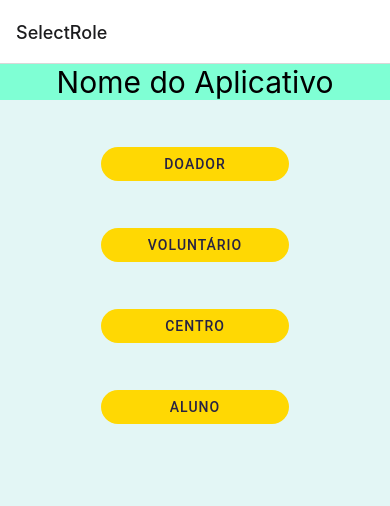
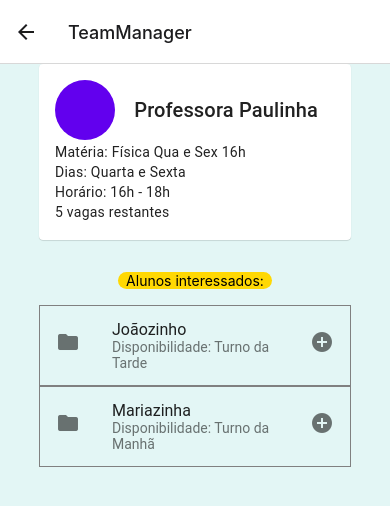
Before and after one commit to timeDe-sort/hackthon-lets-code, a React Native app in the folder hackthon/: screen /TeamManager in a window 390 px wide. Shown: the top 506 px of the page. Built offline with nearby package versions, Linux system fonts and the light colour scheme.

Commit message:
Atualizando os styles e adicionando novas telas

```diff
--- a/hackthon/App.js
+++ b/hackthon/App.js
@@ -1,8 +1,6 @@
 import * as React from 'react';
-import { Button, View } from 'react-native';
 import { NavigationContainer } from '@react-navigation/native';
 import { createStackNavigator } from '@react-navigation/stack';
-
 import Login from './screens/Login';
 import HomeScreen from './screens/HomeScreen';
 import SelectRole from './screens/SelectRole';
@@ -17,6 +15,8 @@ import Students from './screens/Students';
 import TeacherAndClasses from './screens/TeacherAndClasses';
 import Donators from './screens/Donators';
 import AboutUs from './screens/AboutUs';
+import { TeamManager } from './screens/TeamManager';
+import { StudentProfileCenter } from './screens/StudentProfileCenter';
 
 
 const Stack = createStackNavigator();
@@ -38,6 +38,8 @@ function MyStack() {
       <Stack.Screen name="TeacherAndClasses" component={TeacherAndClasses} />
       <Stack.Screen name="Donators" component={Donators} />
       <Stack.Screen name="AboutUs" component={AboutUs} />
+      <Stack.Screen name="TeamManager" component={TeamManager} />
+      <Stack.Screen name="StudentProfileCenter" component={StudentProfileCenter} />
 
     </Stack.Navigator>
   );
--- a/hackthon/screens/Accompaniment.js
+++ b/hackthon/screens/Accompaniment.js
@@ -11,7 +11,7 @@ function Accompaniment(){
 
     return(
       <ScrollView style={styles.backGround}>
-        <Card>
+        <Card style={styles.card}>
           <Card.Content>
               <View style={{ flexDirection: "row", alignItems: 'center'}}>
                   <Title>    Aluno Joãozinho</Title>
--- a/hackthon/screens/Classes.js
+++ b/hackthon/screens/Classes.js
@@ -1,7 +1,7 @@
 import { Avatar, Card, IconButton } from 'react-native-paper';
 import * as React from 'react';
 import { Title, Paragraph } from 'react-native-paper';
-import { Button , View , ScrollView, Text, SafeAreaView } from 'react-native';
+import { View , Text, SafeAreaView } from 'react-native';
 import { styles } from './auxiliar/Styles';
 
 function Classes(){
--- a/hackthon/screens/Donators.js
+++ b/hackthon/screens/Donators.js
@@ -2,16 +2,17 @@ import { Avatar, Card } from 'react-native-paper';
 import * as React from 'react';
 import { Title, Paragraph } from 'react-native-paper';
 import { View , SafeAreaView } from 'react-native';
+import { styles } from './auxiliar/Styles';
 
 function Donators(){
 
 
 
     return(
-        <SafeAreaView>
+        <SafeAreaView style={styles.backGround}>
             <View>
 
-                <Card>
+                <Card style={styles.card}>
                     <Card.Content>
                         <View style={{ flexDirection: "row", alignItems: 'center'}}>
                             <Avatar.Image size={60}></Avatar.Image>
@@ -23,7 +24,7 @@ function Donators(){
                     </Card.Content>
                 </Card>
             </View>
-            <Card>
+            <Card style={styles.card}>
                 <Card.Content>
                     <View style={{ flexDirection: "row", alignItems: 'center'}}>
                         <Avatar.Image size={60}></Avatar.Image>
--- /dev/null
+++ b/hackthon/screens/StudentProfileCenter.js
@@ -0,0 +1,56 @@
+
+import { List, Card, Title, Paragraph, Avatar } from 'react-native-paper';
+import { View , SafeAreaView,Text ,Pressable } from 'react-native';
+import { styles } from './auxiliar/Styles';
+
+export function StudentProfileCenter(){
+
+    return(
+        <>
+            <SafeAreaView style={styles.backGround}>
+                <Card style={styles.card}>
+                    <Card.Content>
+                        <View style={{ flexDirection: "row", alignItems: 'center'}}>
+                            <Avatar.Image size={60} style={styles.avatar}></Avatar.Image>
+                            <Title>
+                                Joãozinho
+                            </Title>
+                        </View>
+                        <Paragraph>
+                            Turmas: Matemática Terça e Quinta 14h-16h {'\n'}
+                            Horário: 16h - 18h {'\n'}
+                        </Paragraph>
+                    </Card.Content>
+                </Card>
+                <View style={{ flexDirection: "row", justifyContent: 'center'}}>
+                    <Text style={styles.text}>Ajudas: </Text>
+                </View>
+                <View style={{width:"80%", marginLeft:"10%"}}>
+                    <List.Item
+                        style={styles.listItem}
+                        title="Aulas de Física"
+                        description="Disponibilidade: Turno da Tarde Quartas e Sextas"
+                        left={props => <List.Icon {...props} icon="folder" />}
+                        right={props =>
+                            <Pressable>
+                            <List.Icon {...props} icon="plus-circle" />
+                            </Pressable>
+                        }
+                        />
+                    <List.Item
+                        style={styles.listItem}
+                        title="Material"
+                        description="Necessidades: Caneta e Borracha"
+                        left={props => <List.Icon {...props} icon="folder" />}
+                        right={props =>
+                            <Pressable>
+                            <List.Icon {...props} icon="plus-circle" />
+                            </Pressable>
+                        }
+                        />
+                </View>
+            </SafeAreaView>
+        </>
+
+        )
+}
--- a/hackthon/screens/Students.js
+++ b/hackthon/screens/Students.js
@@ -1,33 +1,34 @@
-import { Avatar, Card } from 'react-native-paper';
+import { Avatar, Card,Title, Paragraph  } from 'react-native-paper';
 import * as React from 'react';
-import { Title, Paragraph } from 'react-native-paper';
-import { View , SafeAreaView } from 'react-native';
+import { View , SafeAreaView,Pressable } from 'react-native';
 import { styles } from './auxiliar/Styles';
 
 
-export function Students(){
+export function Students(props){
 
-
+    const { navigation } = props
 
     return(
         <SafeAreaView style={styles.backGround}>
-            <Card>
+            <Card style={styles.card}>
                 <Card.Content>
                     <View style={{ flexDirection: "row", alignItems: 'center'}}>
-                        <Avatar.Image size={60}></Avatar.Image>
-                        <Title>    Aluno Pedrinho</Title>
+                        <Avatar.Image size={60} style={styles.avatar}></Avatar.Image>
+                            <Pressable onPress={() => navigation.navigate('StudentProfileCenter')}>
+                                <Title>Aluno Joãozinho</Title>
+                            </Pressable>
                     </View>
                     <Paragraph>
-                        Turma da Matemática Ter e Qui{'\n'}
+                        Turma da Matemática Ter e Qui 14h{'\n'}
                         Recebeu Material Escolar
                     </Paragraph>
                 </Card.Content>
             </Card>
-            <Card>
+            <Card style={styles.card}>
                 <Card.Content>
                     <View style={{ flexDirection: "row", alignItems: 'center'}}>
-                        <Avatar.Image size={60}></Avatar.Image>
-                        <Title>    Aluna Rebecca</Title>
+                        <Avatar.Image size={60} style={styles.avatar}></Avatar.Image>
+                        <Title>Aluna Mariazinha</Title>
                     </View>
                     <Paragraph>
                         Turma da Matemática Seg e Qua {'\n'}
--- a/hackthon/screens/TeacherAndClasses.js
+++ b/hackthon/screens/TeacherAndClasses.js
@@ -1,14 +1,11 @@
-import { Avatar, Card } from 'react-native-paper';
+import { Avatar, Card, Title, Paragraph } from 'react-native-paper';
 import * as React from 'react';
-import { Title, Paragraph } from 'react-native-paper';
-import { View , SafeAreaView,Text, ScrollView  } from 'react-native';
+import { View , SafeAreaView,Text, ScrollView ,Pressable } from 'react-native';
 import { styles } from './auxiliar/Styles';
 
 
-function TeacherAndClasses(){
-
-
-
+function TeacherAndClasses(props){
+    const { navigation } = props
     return(
         <SafeAreaView style={styles.backGround}>
             <ScrollView>
@@ -18,8 +15,8 @@ function TeacherAndClasses(){
                 <Card style={styles.card}>
                     <Card.Content>
                         <View style={{ flexDirection: "row", alignItems: 'center'}}>
-                            <Avatar.Image size={60}></Avatar.Image>
-                            <Title>    Professor Pedrinho</Title>
+                            <Avatar.Image size={60}  style={styles.avatar}></Avatar.Image>
+                            <Title>Professor Pedrinho</Title>
                         </View>
                         <Paragraph>
                             Turma da Matemática Qua e Sex{'\n'}
@@ -29,8 +26,8 @@ function TeacherAndClasses(){
                 <Card style={styles.card}>
                     <Card.Content>
                         <View style={{ flexDirection: "row", alignItems: 'center'}}>
-                            <Avatar.Image size={60}></Avatar.Image>
-                            <Title>    Professora Rebecca</Title>
+                            <Avatar.Image size={60}  style={styles.avatar}></Avatar.Image>
+                            <Title>Professora Rebecca</Title>
                         </View>
                         <Paragraph>
                             Turma de Redação Seg e Qua {'\n'}
@@ -45,8 +42,12 @@ function TeacherAndClasses(){
                 <Card style={styles.card}>
                     <Card.Content>
                         <View style={{ flexDirection: "row", alignItems: 'center'}}>
-                            <Avatar.Image size={60}></Avatar.Image>
-                            <Title>    Professora Paulinha</Title>
+                            <Avatar.Image size={60} style={styles.avatar}></Avatar.Image>
+                                <Pressable onPress={() => navigation.navigate('TeamManager')}>
+                                    <Title>
+                                        Professora Paulinha
+                                    </Title>
+                                </Pressable>
                         </View>
                         <Paragraph>
                             Turma da Física Qua e Sex 16h{'\n'}
--- /dev/null
+++ b/hackthon/screens/TeamManager.js
@@ -0,0 +1,62 @@
+
+import { List, Card, Title, Paragraph, Avatar } from 'react-native-paper';
+import { View , SafeAreaView,Text ,Pressable } from 'react-native';
+import { styles } from './auxiliar/Styles';
+
+export function TeamManager(){
+
+
+
+
+    return(
+        <>
+            <SafeAreaView style={styles.backGround}>
+                <Card style={styles.card}>
+                    <Card.Content>
+                        <View style={{ flexDirection: "row", alignItems: 'center'}}>
+                            <Avatar.Image size={60} style={styles.avatar}></Avatar.Image>
+                            <Title>
+                                Professora Paulinha
+                            </Title>
+                        </View>
+                        <Paragraph>
+                            Matéria: Física Qua e Sex 16h{'\n'}
+                            Dias: Quarta e Sexta{'\n'}
+                            Horário: 16h - 18h {'\n'}
+                            5 vagas restantes
+                        </Paragraph>
+                    </Card.Content>
+                </Card>
+                <View style={{ flexDirection: "row", justifyContent: 'center'}}>
+                    <Text style={styles.text}>  Alunos interessados:  </Text>
+                </View>
+                <View style={{width:"80%", marginLeft:"10%"}}>
+                    <List.Item
+                        style={styles.listItem}
+                        title="Joãozinho"
+                        description="Disponibilidade: Turno da Tarde"
+                        left={props => <List.Icon {...props} icon="folder" />}
+                        right={props =>
+                            <Pressable>
+                            <List.Icon {...props} icon="plus-circle" />
+                            </Pressable>
+                        }
+                        />
+                    <List.Item
+                        style={styles.listItem}
+                        title="Mariazinha"
+                        description="Disponibilidade: Turno da Manhã"
+                        left={props => <List.Icon {...props} icon="folder" />}
+                        right={props =>
+                            <Pressable>
+                            <List.Icon {...props} icon="plus-circle" />
+                            </Pressable>
+                        }
+
+                        />
+                </View>
+            </SafeAreaView>
+        </>
+
+        )
+}
--- a/hackthon/screens/auxiliar/Styles.js
+++ b/hackthon/screens/auxiliar/Styles.js
@@ -43,6 +43,14 @@ export const styles = {
         backgroundColor: "#ffd803",
         borderRadius: "20px"
 
+    },
+    avatar: {
+        marginRight:'1.2rem'
+    },
+    listItem: {
+        justifyContent:'flex-start',
+        alignItem:'center',
+        border: "0.00001px solid gray",
     }
 
 }
```
